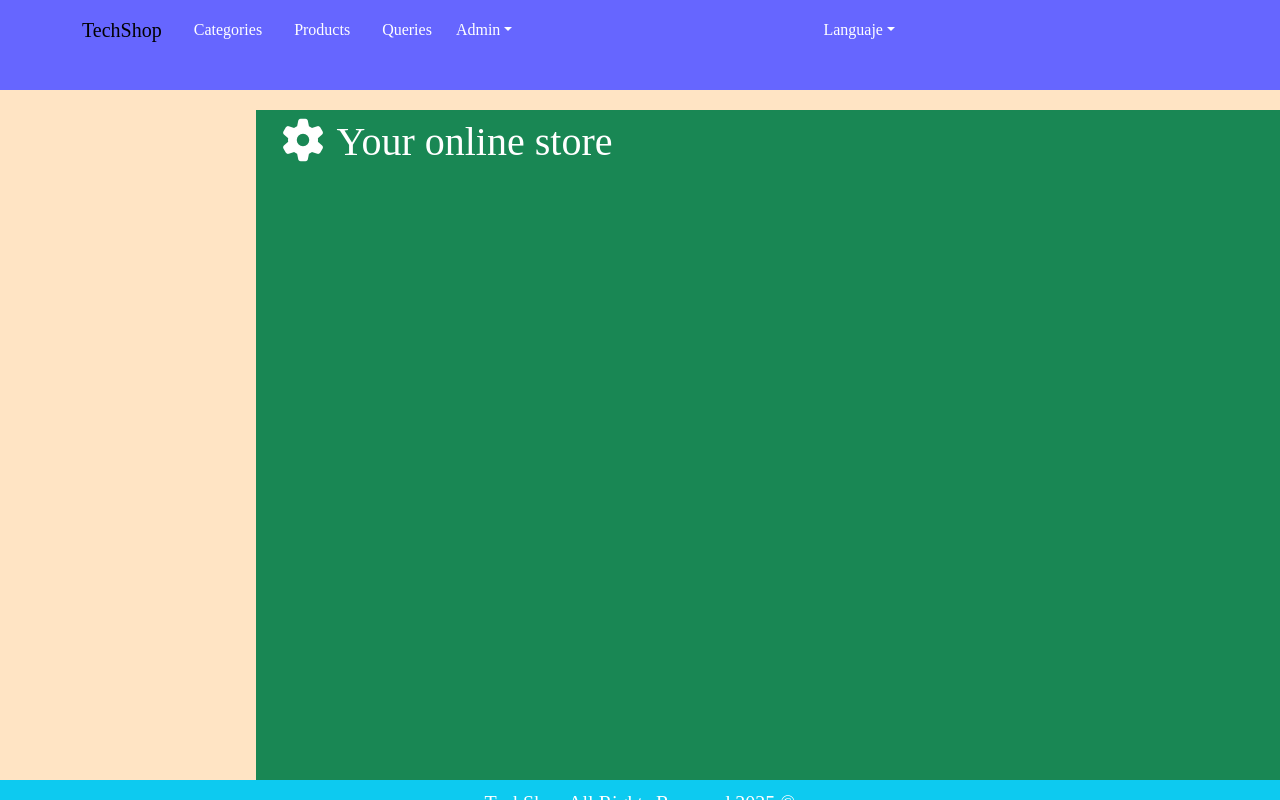
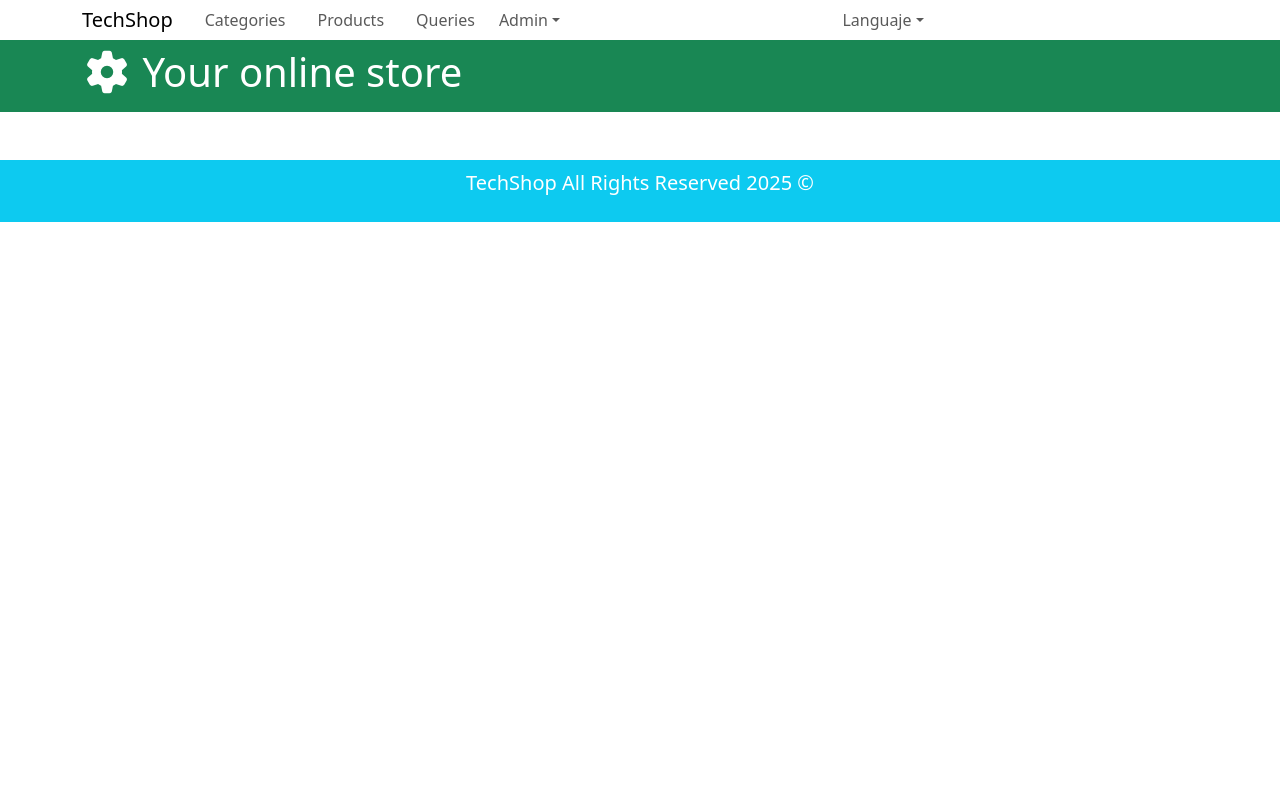
Before and after one commit to Lunadd-00/lunadd-tienda, a Spring Boot app: page / in a window 1280 px wide. Run offline with Spring Boot 4, Linux system fonts and the light colour scheme; some libraries are stand-ins or nearby versions.

Commit message:
Corrección-Laboratorio2

```diff
--- a/src/main/resources/static/css/estilos.css
+++ b/src/main/resources/static/css/estilos.css
@@ -1,84 +0,0 @@
-body {
-    background-color: bisque;
-    font-family: serif;
-}
-
-header {
-    position: fixed;
-    background-color: #6666FF;
-    top: 0;
-    left: 0;
-    width: 100%;
-    height: 90px;
-    padding: 10px;
-}
-
-aside {
-    position: fixed;
-    background-color: #99FF99;
-    top: 110px;
-    left: 0;
-    width: 20%;
-    bottom: 20px;
-    padding: 10px;
-}
-section {
-    position: fixed;
-    background-color: #dd8295;
-    top: 110px;
-    left: 20%;
-    width: 80%;
-    bottom: 20px;
-    padding: 10px;
-    overflow-y: scroll;
-}
-footer {
-    position: fixed;
-    background-color: black;
-    color: white;
-    left: 0;
-    width: 100%;
-    height: 20px;
-    bottom: 0;
-    text-align: center;
-}
-
-nav {
-   display: flex;
-   justify-content: space-between;
-   margin: 0 10px;
-}
-
-.logo {
-    font-size: 30px;
-    font-weight: bold;
-    font-family: cursive;
-    line-height: 90px;
-}
-
-.nav-link {
-    text-decoration: none;
-    color: white;
-}
-
-.nav-menu {
-    list-style: none;
-    display: flex;
-    margin-right: 40px;
-}
-
-.nav-menu-item {
-    font-size: 22px;
-    margin: 0 10px;
-    line-height: 90px;
-}
-
-.menu-item {
-    padding: 5px;
-    background-color: green;
-    border-radius: 10px;
-}
-
-.menu-item:hover {
-    background-color: black;
-}
--- a/src/main/resources/templates/index.html
+++ b/src/main/resources/templates/index.html
@@ -6,8 +6,8 @@
     <head th:replace="general/fragmentos :: head"></head>
 
     <body>
-<header th:replace="general/fragmentos :: header"></header>
-<footer th:replace="general/fragmentos :: footer"></footer>
-</body>
+        <header th:replace="general/fragmentos :: header"></header>
+        <footer th:replace="general/fragmentos :: footer"></footer>
+    </body>
 
 </html>
```
